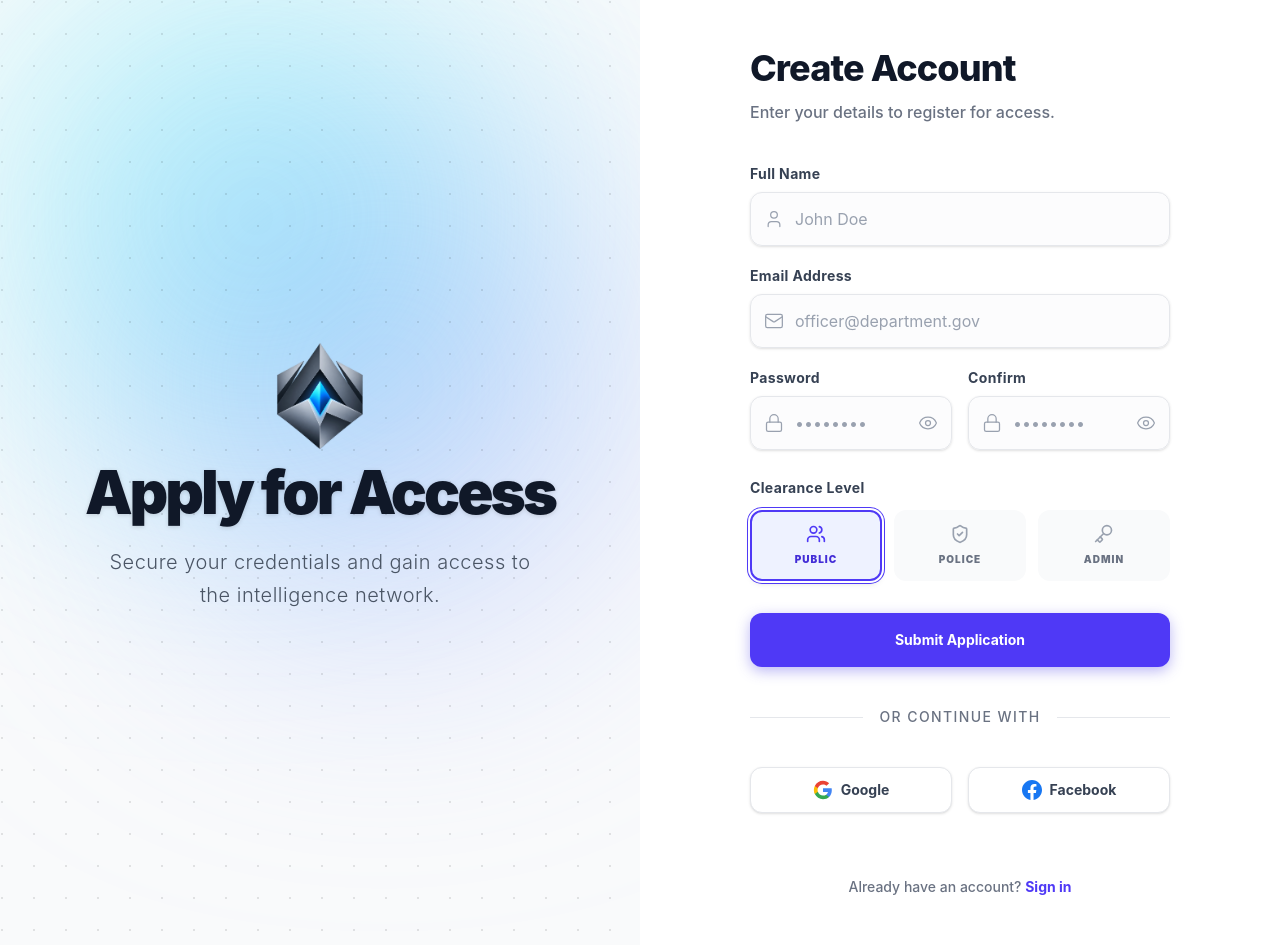
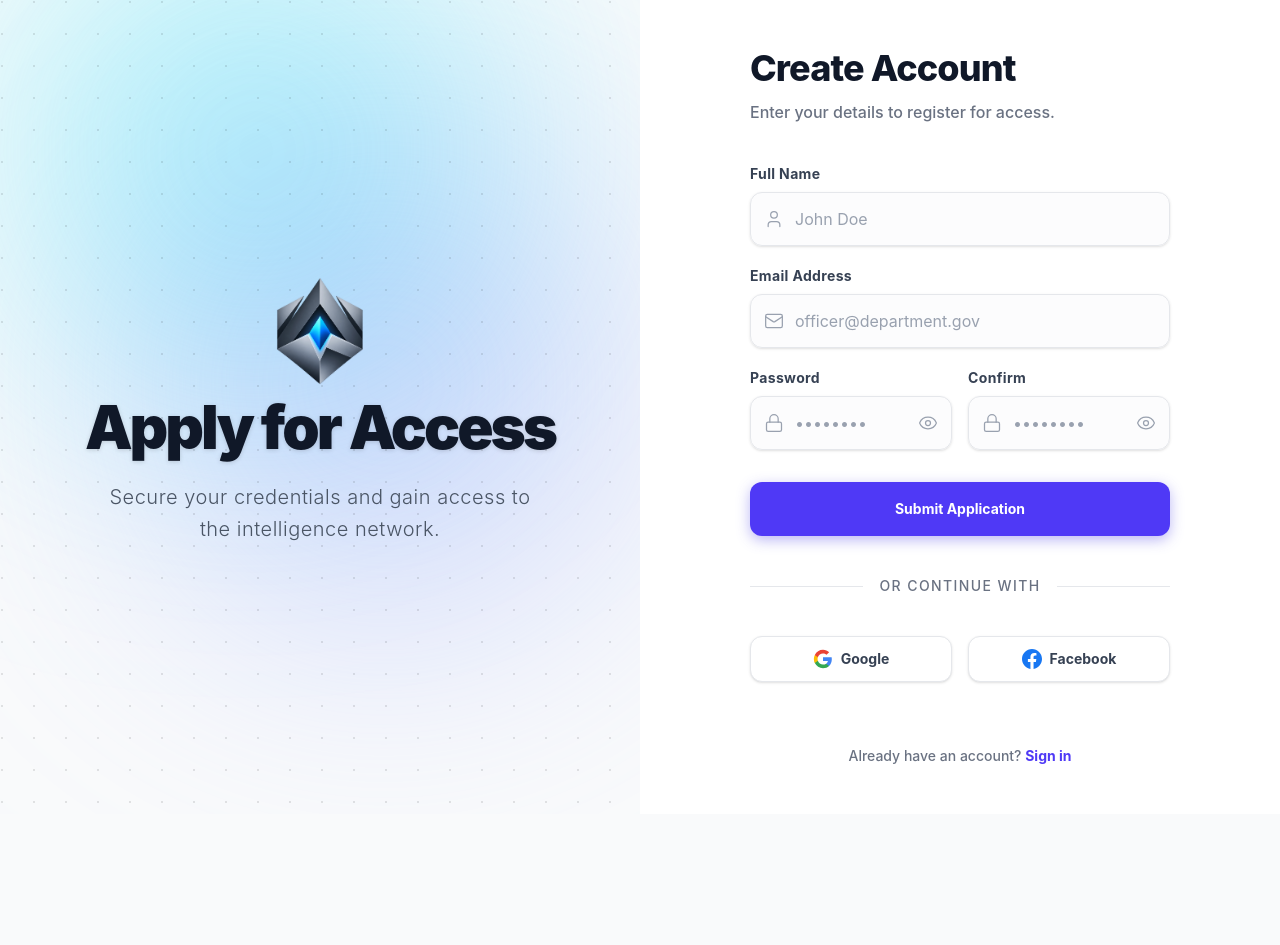
Before and after one commit to rajibul2004/AegisCore, a React (Vite) app in the folder client/: page /register in a window 1280 px wide. After the commit the page ends 814 px from the top, so only its background shows below. Built offline with nearby package versions, Linux system fonts and the light colour scheme; no server answers.

Commit message:
Remove legacy role selection UI

```diff
--- a/client/src/pages/auth/Register.jsx
+++ b/client/src/pages/auth/Register.jsx
@@ -10,7 +10,6 @@ const Register = () => {
   const [confirmPassword, setConfirmPassword] = useState('');
   const [showPassword, setShowPassword] = useState(false);
   const [showConfirmPassword, setShowConfirmPassword] = useState(false);
-  const [role, setRole] = useState('public');
   const [error, setError] = useState('');
   const [isLoading, setIsLoading] = useState(false);
 
@@ -26,7 +25,7 @@ const Register = () => {
     setError('');
     setIsLoading(true);
     try {
-      const res = await register(name, email, password, role);
+      const res = await register(name, email, password, 'public');
       if (res.verificationRequired) {
         navigate('/verify-email', { state: { verificationToken: res.verificationToken } });
       } else {
@@ -45,7 +44,7 @@ const Register = () => {
     try {
       const provider = e.currentTarget.textContent.trim().toLowerCase();
       // Stub payload for demonstration since real OAuth isn't wired up
-      await socialLogin(provider, `${provider}user@example.com`, `Demo ${provider} User`, `social_${Date.now()}`, '', role);
+      await socialLogin(provider, `${provider}user@example.com`, `Demo ${provider} User`, `social_${Date.now()}`, '', 'public');
       navigate('/');
     } catch (err) {
       setError('Social authentication failed');
@@ -169,50 +168,6 @@ const Register = () => {
                 </div>
               </div>
 
-              {/* Modern Role Selection */}
-              <div className="pt-2">
-                <label className="block text-sm font-bold text-gray-700 dark:text-gray-300 mb-3 tracking-wide">Clearance Level</label>
-                <div className="grid grid-cols-3 gap-3">
-                  {/* Public Role */}
-                  <div
-                    onClick={() => setRole('public')}
-                    className={`cursor-pointer rounded-xl p-3 flex flex-col items-center justify-center text-center transition-all duration-200 border-2 ${
-                      role === 'public'
-                        ? 'border-indigo-600 bg-indigo-50 dark:bg-indigo-900/20 text-indigo-700 dark:text-indigo-400 shadow-md ring-1 ring-indigo-600 ring-offset-2 dark:ring-offset-[#0A0A0B]'
-                        : 'border-transparent bg-gray-50 dark:bg-gray-900 text-gray-500 dark:text-gray-400 hover:bg-gray-100 dark:hover:bg-gray-800'
-                    }`}
-                  >
-                    <Users className={`w-5 h-5 mb-2 ${role === 'public' ? 'text-indigo-600 dark:text-indigo-400' : 'text-gray-400'}`} strokeWidth={2} />
-                    <span className="text-[10px] font-black uppercase tracking-widest">Public</span>
-                  </div>
-
-                  {/* Police Role */}
-                  <div
-                    onClick={() => setRole('police')}
-                    className={`cursor-pointer rounded-xl p-3 flex flex-col items-center justify-center text-center transition-all duration-200 border-2 ${
-                      role === 'police'
-                        ? 'border-indigo-600 bg-indigo-50 dark:bg-indigo-900/20 text-indigo-700 dark:text-indigo-400 shadow-md ring-1 ring-indigo-600 ring-offset-2 dark:ring-offset-[#0A0A0B]'
-                        : 'border-transparent bg-gray-50 dark:bg-gray-900 text-gray-500 dark:text-gray-400 hover:bg-gray-100 dark:hover:bg-gray-800'
-                    }`}
-                  >
-                    <ShieldCheck className={`w-5 h-5 mb-2 ${role === 'police' ? 'text-indigo-600 dark:text-indigo-400' : 'text-gray-400'}`} strokeWidth={2} />
-                    <span className="text-[10px] font-black uppercase tracking-widest">Police</span>
-                  </div>
-
-                  {/* Admin Role */}
-                  <div
-                    onClick={() => setRole('admin')}
-                    className={`cursor-pointer rounded-xl p-3 flex flex-col items-center justify-center text-center transition-all duration-200 border-2 ${
-                      role === 'admin'
-                        ? 'border-indigo-600 bg-indigo-50 dark:bg-indigo-900/20 text-indigo-700 dark:text-indigo-400 shadow-md ring-1 ring-indigo-600 ring-offset-2 dark:ring-offset-[#0A0A0B]'
-                        : 'border-transparent bg-gray-50 dark:bg-gray-900 text-gray-500 dark:text-gray-400 hover:bg-gray-100 dark:hover:bg-gray-800'
-                    }`}
-                  >
-                    <Key className={`w-5 h-5 mb-2 ${role === 'admin' ? 'text-indigo-600 dark:text-indigo-400' : 'text-gray-400'}`} strokeWidth={2} />
-                    <span className="text-[10px] font-black uppercase tracking-widest">Admin</span>
-                  </div>
-                </div>
-              </div>
             </div>
 
             <button
```
